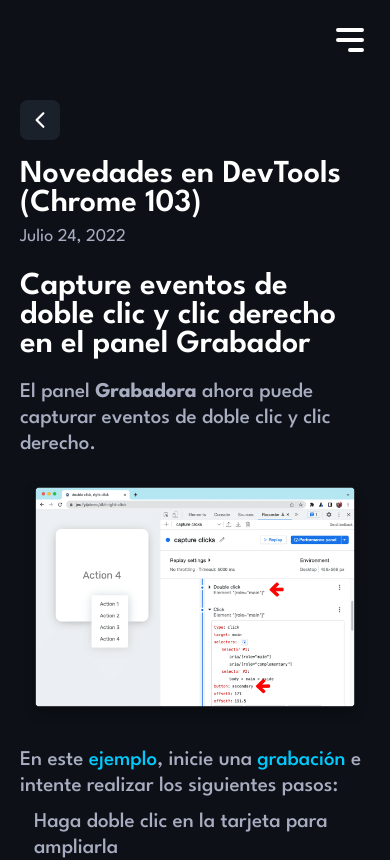
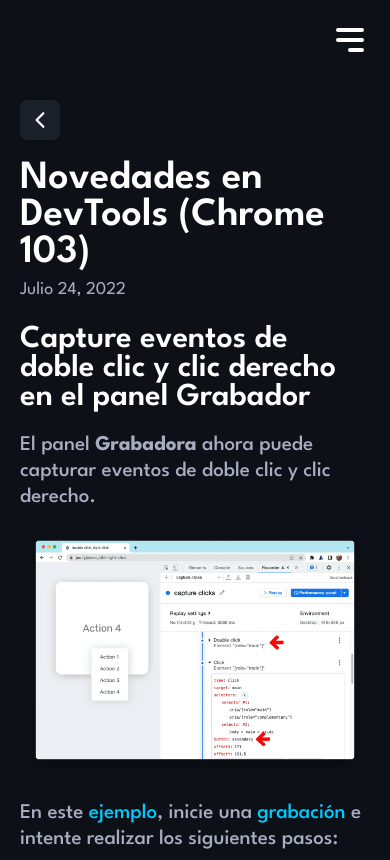
Before and after one commit to AlexisPaez11/website, a React (Create React App) app: page /Blog/DevToolsChrome103 in a window 390 px wide. Shown: the top 860 px of the page. Built offline with nearby package versions, Linux system fonts and the light colour scheme; a web font is replaced by a local one.

Commit message:
article title modified size

```diff
--- a/src/index.css
+++ b/src/index.css
@@ -1221,13 +1221,13 @@ footer {
         padding: 0 2rem;
     }
     .article-title {
-        font-size: 3.2rem;
+        font-size: 2.8rem;
         font-weight: 600;
         line-height: 3.2rem;
         color: var(--color-text);
     }
     .article-container h1 {
-        font-size: 3.2rem;
+        font-size: 4rem;
     }
     .article-container > img, .article-container > .video {
         min-width: 26rem;
```
